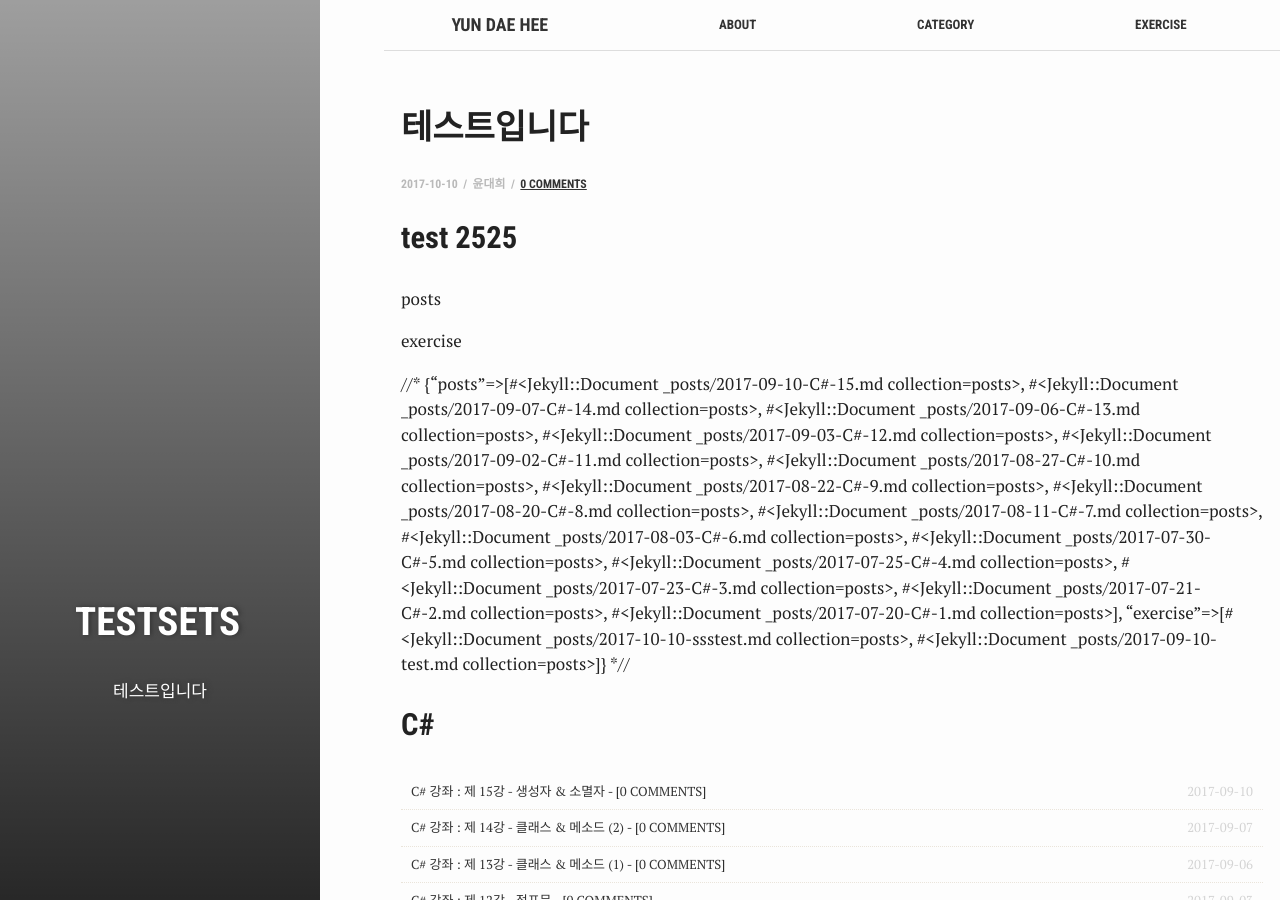
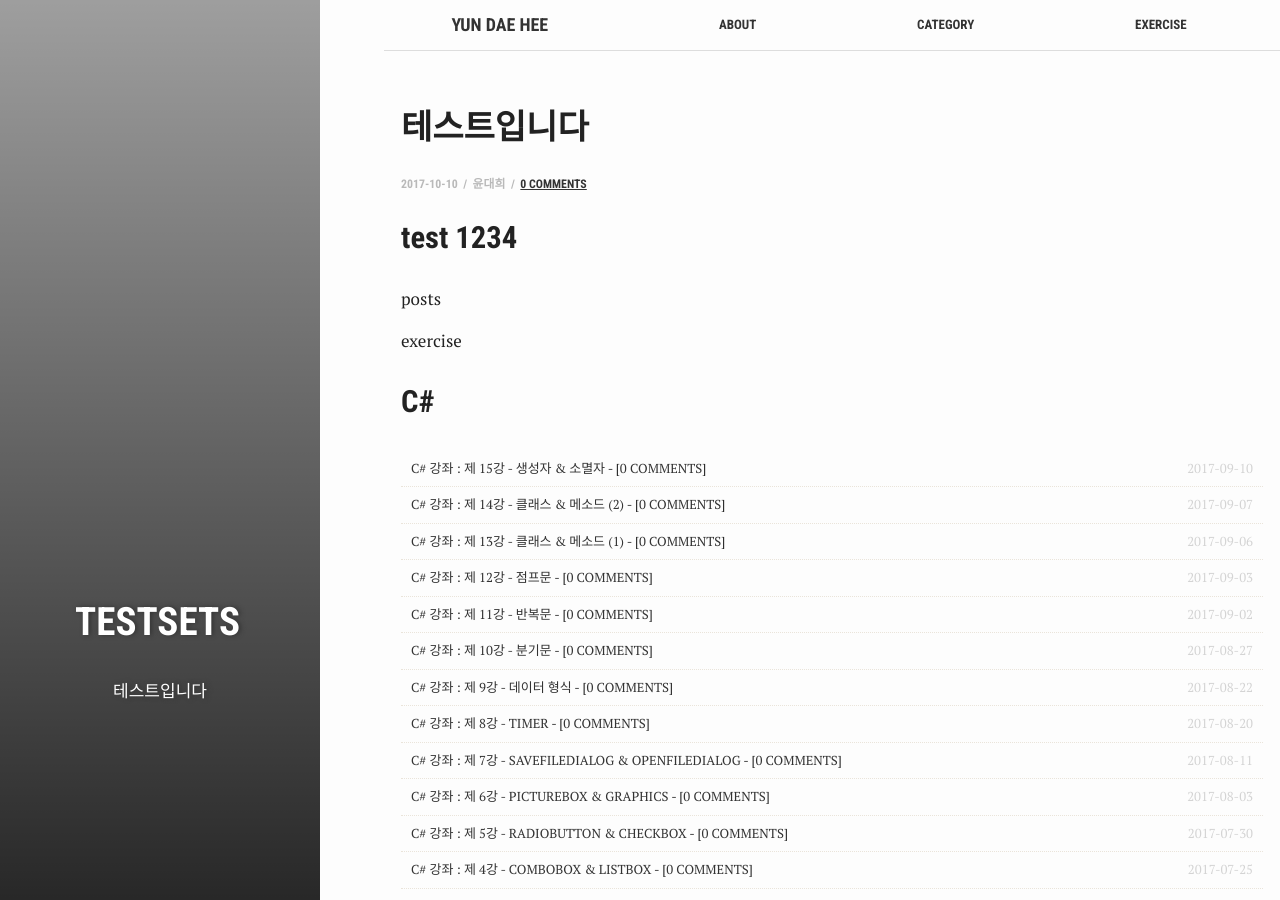
Before and after one commit to test076923/test076923.github.io, a Jekyll site: the page built from _posts/2017-10-10-ssstest.md, in a window 1280 px wide and 900 px high. Built offline with Jekyll 4.4.1, drawn with Linux system fonts in a browser that asks for light colours; comment, search, counter and statistics services are not loaded.

Commit message:
Update 2017-10-10-ssstest.md

```diff
--- a/_posts/2017-10-10-ssstest.md
+++ b/_posts/2017-10-10-ssstest.md
@@ -11,22 +11,19 @@ tags: ['testsets']
 author: 윤대희
 ---
 
-## test 2525 ##
+## test 1234 ##
 
 {% for category in site.categories %}
     {% assign cate = category | first %}
     {% assign cate2 = category | last %}
 
 {{ cate }}
-
 {% endfor %}
 
-//* {{ site.categories }} *//
 
 {% for tag in site.tags %}
   {% assign t = tag | first %}
   {% assign posts = tag | last %}
-
 
   {% if site.categories contains "posts" %}
 
```
